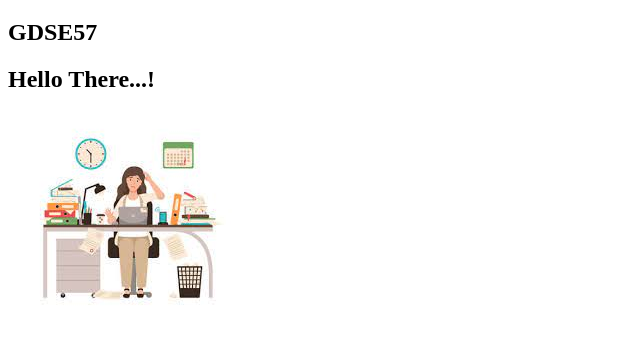
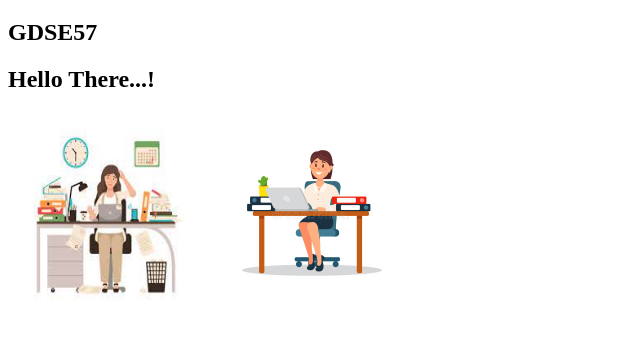
Before and after one commit to SulakshiWasana/My_Profile, a plain HTML site: page index.html in a window 1280 px wide. Shown: the part 61-404 px from the top of the page, without its empty margins (0-640 px from the left). Drawn offline with Linux system fonts and the light colour scheme.

Commit message:
Upload another Image

```diff
--- a/index.html
+++ b/index.html
@@ -9,7 +9,8 @@
 <h1>Sulakshi Wasana</h1>
 <h2>GDSE57</h2>
 <h2>Hello There...!</h2>
-<img src="assets/images/image1.jpg">
+<img src="assets/images/image1.jpg" width="200" height="200">
+<img src="assets/images/image2.jpg" width="200" height="200">
 
 </body>
 </html>
```
Also changed, not shown: assets/images/image2.jpg (added).
